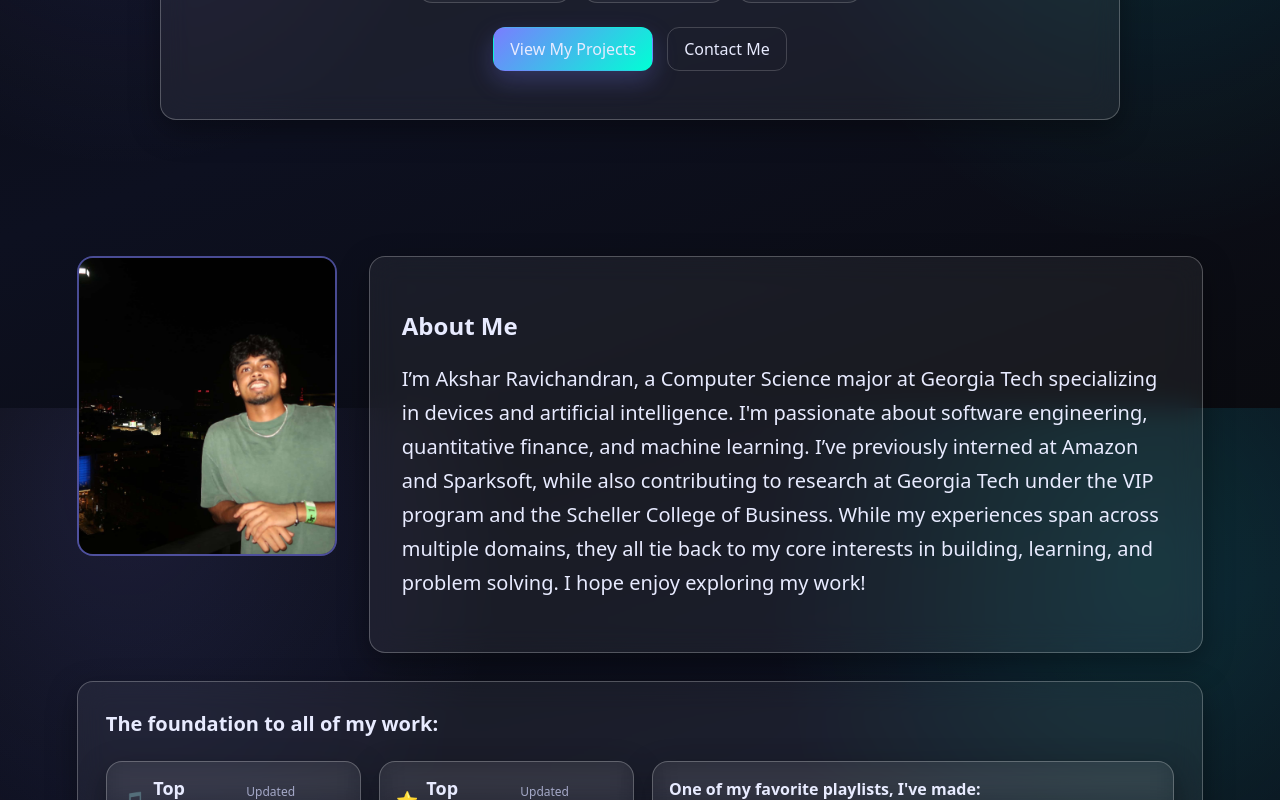
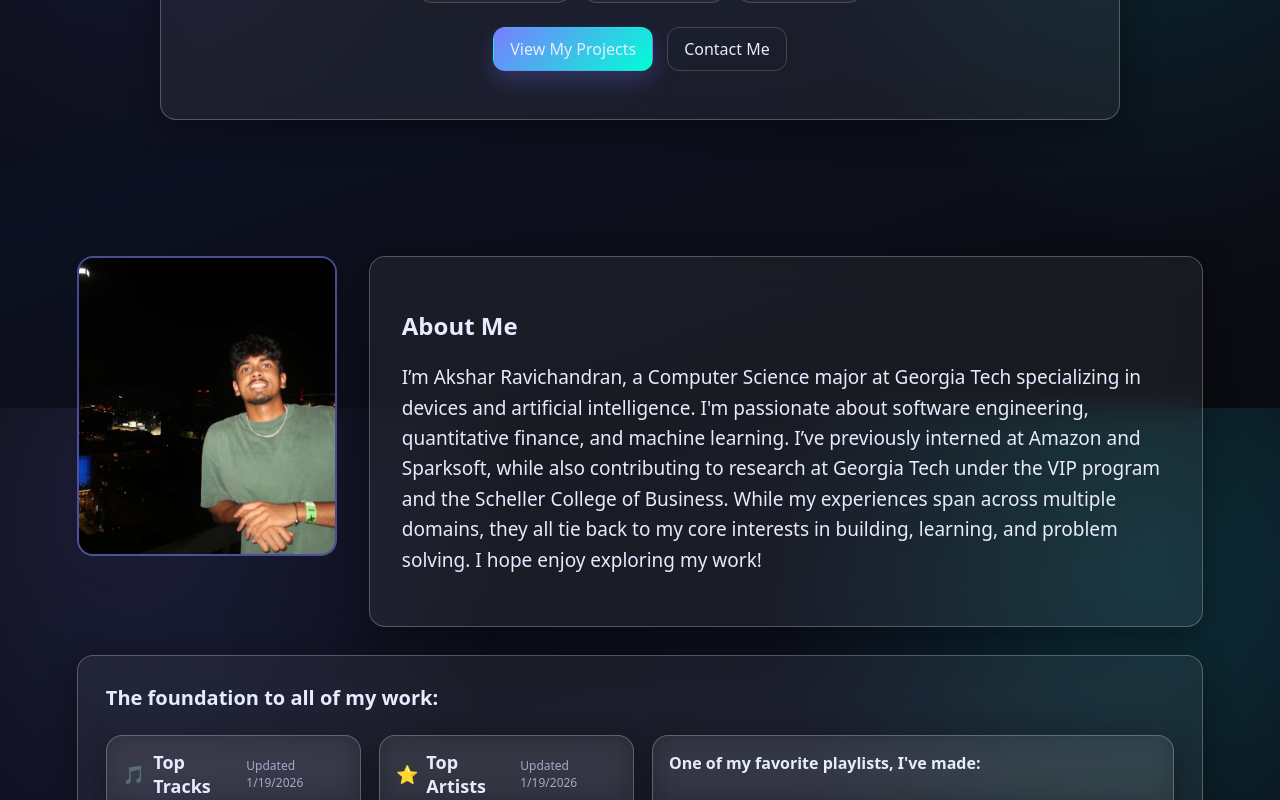
Before and after one commit to AksharRavichandran/AksharRavichandran.github.io, a React (Vite) app: page / in a window 1280 px wide. Shown: the part 392-1192 px from the top of the page. Built offline with nearby package versions, Linux system fonts and the light colour scheme; grey boxes are pictures that could not be loaded.

Commit message:
Update fonts

```diff
--- a/src/styles/globals.css
+++ b/src/styles/globals.css
@@ -128,8 +128,12 @@ body {
 .about-container { display: grid; grid-template-columns: 260px 1fr; gap: 32px; align-items: stretch; }
 .about-left .profile { width: 100%; height: 300px; object-fit: cover; border-radius: 16px; border: 2px solid rgba(122,125,255,.5); box-shadow: 0 0 28px rgba(122,125,255,.25) inset; }
 .about-right { padding: 32px; }
-.about-right p { font-size: 20px; line-height: 1.7; }
-@media (max-width: 960px) { .about-right p { font-size: 19px; } }
+.about-right p {
+  font-size: 19px;
+  line-height: 1.6;
+  font-weight: 400;
+  color: var(--text);
+}
 .about-music { margin-top: 28px; padding: 28px; }
 .music-section-title { margin: 0 0 16px; font-size: 20px; }
 
```
